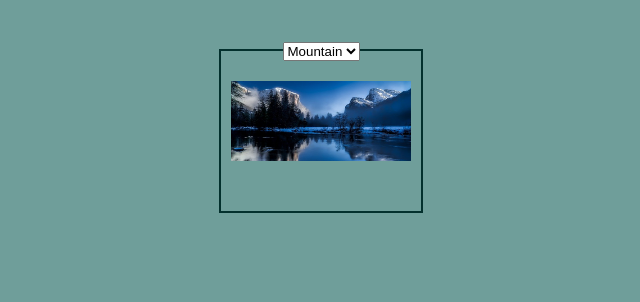
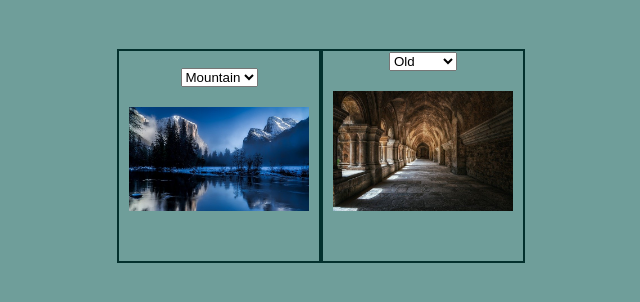
Before and after one commit to JaceGK1999/FS_cityBuilder, a plain HTML site: page index.html in a window 1280 px wide. Shown: the part 72-374 px from the top of the page, without its empty margins (319-959 px from the left). Drawn offline with Linux system fonts and the light colour scheme.

Commit message:
added home select

```diff
--- a/index.html
+++ b/index.html
@@ -14,8 +14,8 @@
         <title>Document</title>
     </head>
     <body>
+        <h1 id="title">Creation of a city</h1>
         <main>
-            <h1>Creation of a city</h1>
             <section>
                 <div class="select" id="climate">
                     <select id="climate-select">
@@ -26,6 +26,16 @@
                     <img id="climate-img" src="./assets/climate-Mountain.jpg" />
                 </div>
             </section>
+            <section>
+                <div class="select" id="home">
+                    <select id="home-select">
+                        <option value="Old">Old</option>
+                        <option value="Modern">Modern</option>
+                        <option value="Fancy">Fancy</option>
+                    </select>
+                    <img id="home-img" src="./assets/home-Old.jpg"
+                </div>
+            </section>
         </main>
         <script type="module" src="./app.js"></script>
     </body>
--- a/styles/style.css
+++ b/styles/style.css
@@ -36,18 +36,30 @@ body {
     border: 10px;
     padding: 10px;
 }
+#home-img {
+    width: 100%;
+    height: 100%;
+    margin: 10px;
+    border: 10px;
+    padding: 10px;
+}
 .select {
     width: 200px;
-    height: 100px;
+    height: 150px;
     display: flex;
     flex-direction: column;
     align-items: center;
     justify-content: flex-end;
 }
-
+#title {
+    display: flex;
+    flex-direction: row;
+    align-items: center;
+    justify-content: center;
+}
 main {
     display: flex;
-    flex-direction: column;
+    flex-direction: row;
     justify-content: center;
     align-items: center;
     margin-bottom: calc(var(--footer-height));
```
